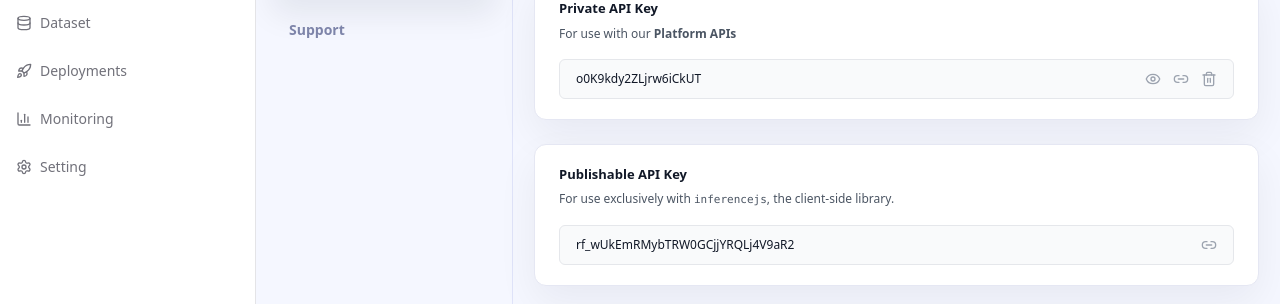
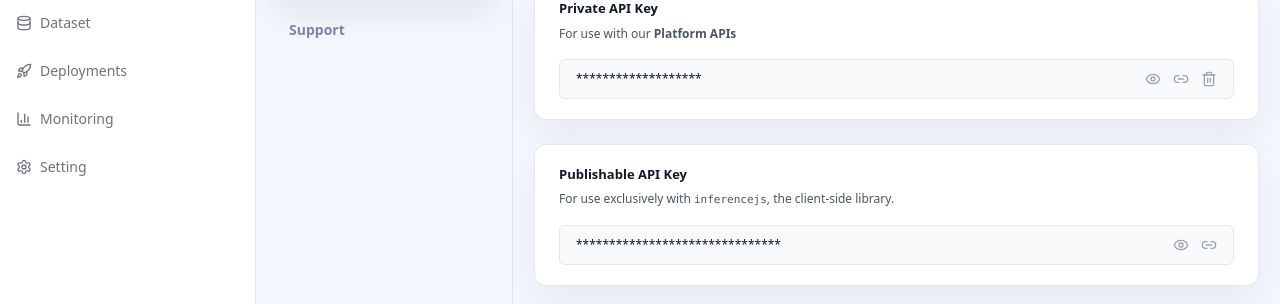
Before and after one commit to Cognivision-io/cognivision-web-platform-FE, a Next.js app: page /dashboard/settings/api-keys in a window 1280 px wide. Shown: the part 217-521 px from the top of the page. Built offline with nearby package versions, Linux system fonts and the light colour scheme; no server answers; sample sign-in values are in the browser's storage.

Commit message:
feat: enhance API key management with visibility toggle and clipboard copy functionality

```diff
--- a/app/(private)/dashboard/settings/api-keys/page.tsx
+++ b/app/(private)/dashboard/settings/api-keys/page.tsx
@@ -1,6 +1,49 @@
-import { Eye, Link2, Trash2 } from "lucide-react";
+"use client";
+
+import { useCallback, useState } from "react";
+import { Eye, EyeOff, Link2, Trash2 } from "lucide-react";
+
+import CustomToast from "@/components/ui/sonner";
 
 const ApiKeysPage = () => {
+  const privateApiKey = "o0K9kdy2ZLjrw6iCkUT";
+  const publishableApiKey = "rf_wUkEmRMybTRW0GCjjYRQLj4V9aR2";
+
+  const [isPrivateKeyVisible, setIsPrivateKeyVisible] = useState(false);
+  const [isPublishableKeyVisible, setIsPublishableKeyVisible] = useState(false);
+
+  const maskedPrivateKey = "*".repeat(privateApiKey.length);
+  const maskedPublishableKey = "*".repeat(publishableApiKey.length);
+
+  const copyToClipboard = useCallback(async (value: string) => {
+    try {
+      if (navigator?.clipboard?.writeText) {
+        await navigator.clipboard.writeText(value);
+        CustomToast.success("Copied to clipboard");
+        return;
+      }
+
+      const textarea = document.createElement("textarea");
+      textarea.value = value;
+      textarea.style.position = "fixed";
+      textarea.style.left = "-9999px";
+      textarea.style.top = "-9999px";
+      document.body.appendChild(textarea);
+      textarea.focus();
+      textarea.select();
+      const successful = document.execCommand("copy");
+      document.body.removeChild(textarea);
+
+      if (!successful) {
+        throw new Error("Copy command failed");
+      }
+      CustomToast.success("Copied to clipboard");
+    } catch (error) {
+      console.error("Failed to copy to clipboard", error);
+      CustomToast.error("Failed to copy. Please try again.");
+    }
+  }, []);
+
   return (
     <div className="space-y-8">
       {/* Header */}
@@ -32,20 +75,28 @@ const ApiKeysPage = () => {
           <div className="mt-4 rounded-md border border-[#e5e7eb] bg-[#f9fafb] px-4 py-2.5">
             <div className="flex items-center gap-3">
               <p className="flex-1 truncate text-[12px] text-[#111827]">
-                o0K9kdy2ZLjrw6iCkUT
+                {isPrivateKeyVisible ? privateApiKey : maskedPrivateKey}
               </p>
               <div className="flex items-center gap-3 text-[#9ca3af]">
                 <button
                   type="button"
                   className="transition-colors hover:text-[#4b5563]"
-                  aria-label="Reveal key"
+                  aria-label={
+                    isPrivateKeyVisible ? "Hide API key" : "Reveal API key"
+                  }
+                  onClick={() => setIsPrivateKeyVisible((prev) => !prev)}
                 >
-                  <Eye className="h-4 w-4" />
+                  {isPrivateKeyVisible ? (
+                    <EyeOff className="h-4 w-4" />
+                  ) : (
+                    <Eye className="h-4 w-4" />
+                  )}
                 </button>
                 <button
                   type="button"
                   className="transition-colors hover:text-[#4b5563]"
                   aria-label="Copy key"
+                  onClick={() => void copyToClipboard(privateApiKey)}
                 >
                   <Link2 className="h-4 w-4" />
                 </button>
@@ -77,13 +128,32 @@ const ApiKeysPage = () => {
           <div className="mt-4 rounded-md border border-[#e5e7eb] bg-[#f9fafb] px-4 py-2.5">
             <div className="flex items-center gap-3">
               <p className="flex-1 truncate text-[12px] text-[#111827]">
-                rf_wUkEmRMybTRW0GCjjYRQLj4V9aR2
+                {isPublishableKeyVisible
+                  ? publishableApiKey
+                  : maskedPublishableKey}
               </p>
               <div className="flex items-center gap-3 text-[#9ca3af]">
                 <button
                   type="button"
                   className="transition-colors hover:text-[#4b5563]"
+                  aria-label={
+                    isPublishableKeyVisible
+                      ? "Hide API key"
+                      : "Reveal API key"
+                  }
+                  onClick={() => setIsPublishableKeyVisible((prev) => !prev)}
+                >
+                  {isPublishableKeyVisible ? (
+                    <EyeOff className="h-4 w-4" />
+                  ) : (
+                    <Eye className="h-4 w-4" />
+                  )}
+                </button>
+                <button
+                  type="button"
+                  className="transition-colors hover:text-[#4b5563]"
                   aria-label="Copy key"
+                  onClick={() => void copyToClipboard(publishableApiKey)}
                 >
                   <Link2 className="h-4 w-4" />
                 </button>
--- a/src/features/dataset/components/create-workspace-dialog.tsx
+++ b/src/features/dataset/components/create-workspace-dialog.tsx
@@ -142,12 +142,19 @@ export const CreateWorkspaceDialog = () => {
       workspaceId = user.workspaces[0];
     }
 
+    const apiProjectType =
+      data.selectedType === "classification"
+        ? data.labelMode === "multi"
+          ? "multi-label-classification"
+          : "single-label-classification"
+        : data.selectedType;
+
     createProject({
       name: data.name,
       annotation: data.annotation,
       description: "This project is for detecting fruits in images.", // Hardcoded for now
       license: "Public Domain", // Hardcoded for now
-      type: data.selectedType as ProjectType,
+      type: apiProjectType,
       workspace: workspaceId,
     });
   };
@@ -379,9 +386,12 @@ export const CreateWorkspaceDialog = () => {
                       {/* Classification */}
                       <button
                         type="button"
-                        onClick={() =>
-                          setValue("selectedType", "classification")
-                        }
+                        onClick={() => {
+                          setValue("selectedType", "classification");
+                          if (!labelMode) {
+                            setValue("labelMode", "single");
+                          }
+                        }}
                         className={cn(
                           "relative w-full px-7 py-6 text-left transition",
                           selectedType === "classification"
```
